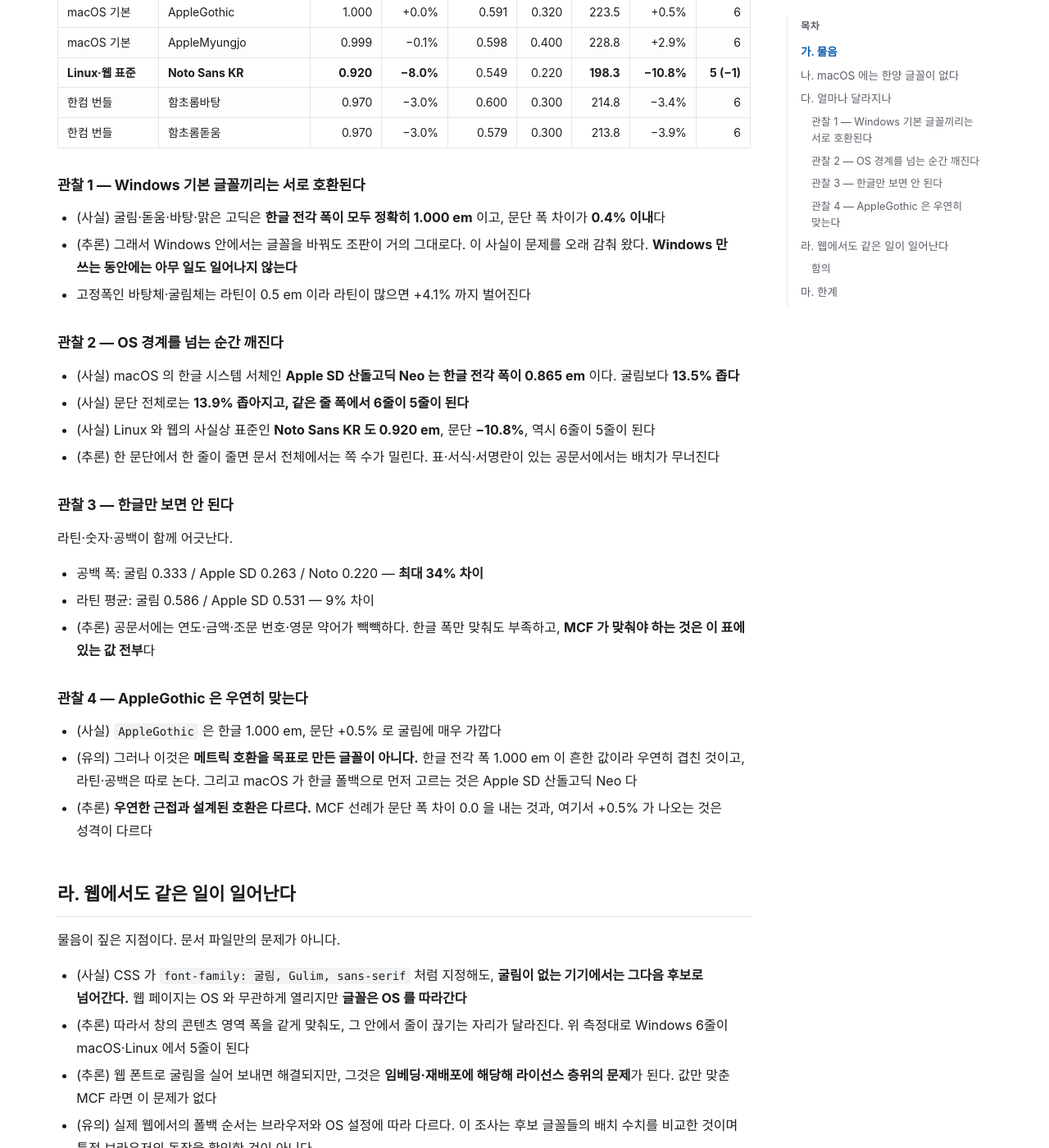
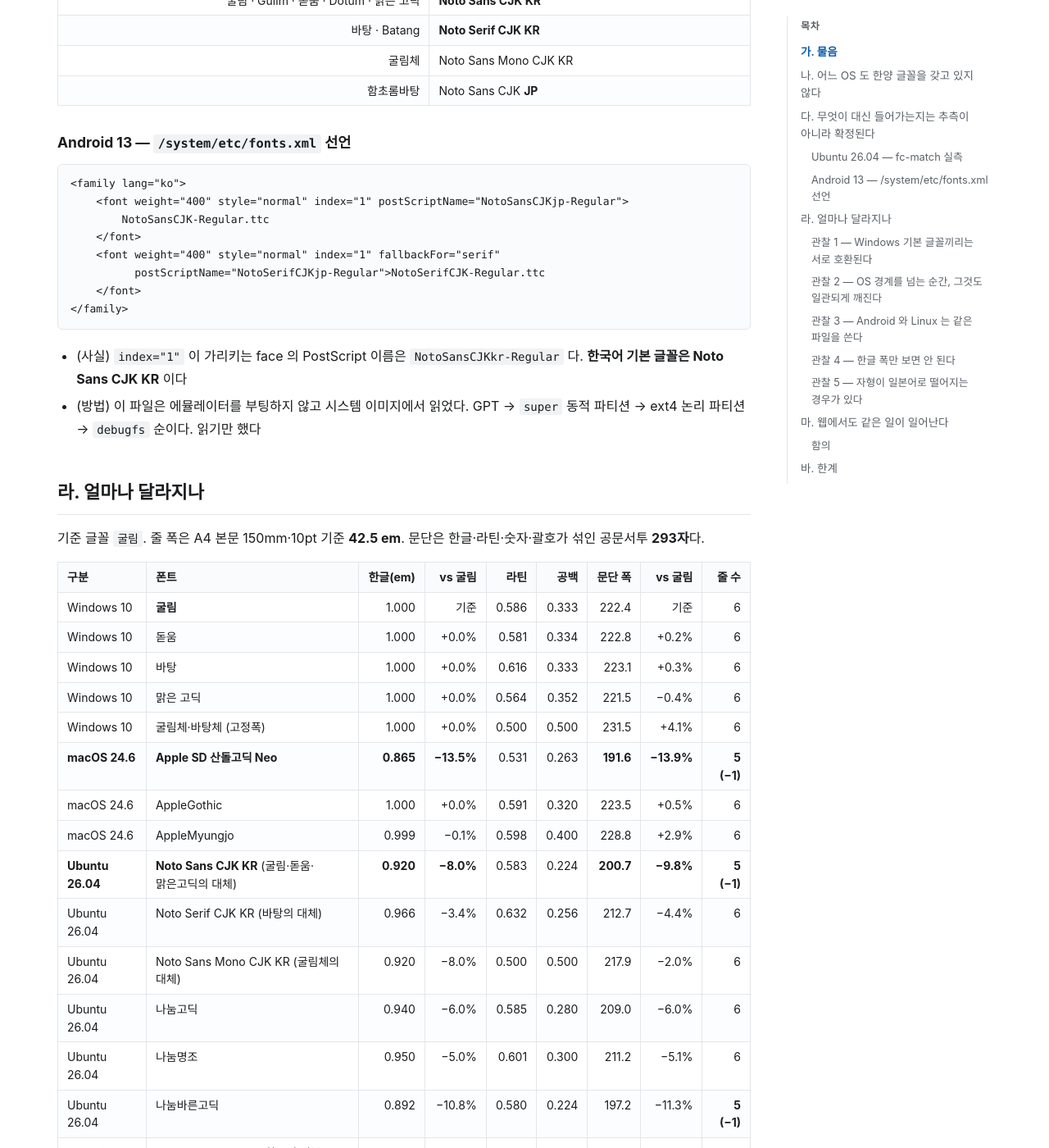
Before and after one commit to msjang/krigf26-font-eula-survey, a Jekyll site: the page built from findings-crossos.md, in a window 1280 px wide and 1400 px high, scrolled down 1376 px. Shown: the whole window at 82% size. Built offline with Jekyll 4.4.1, drawn with Linux system fonts in a browser that asks for light colours; our own code applies the rules of GitHub Pages for plain Markdown files; some of the changed text lies outside the part shown.

Commit message:
correct(crossos): Linux 대표값을 실제 배포판 글꼴로 교체하고, Android 13 을 추가
1) 무엇이 틀렸었나
   - Linux 를 Noto Sans KR 로 대표시키고 문단 폭 −10.8% 라고 적었다
   - 그 파일은 GitHub 에서 받은 Noto Sans KR 이고, 배포판이 실제로 쓰는
     Noto Sans CJK KR 과 다른 폰트다
   - 정정: Ubuntu 26.04 의 실제 대체 글꼴은 Noto Sans CJK KR 이고 −9.8% 다

2) 왜 틀렸나
   - 실물 리눅스를 확인하지 않고 이름이 비슷한 파일을 받아 대신 썼다
   - 대체 글꼴이 무엇인지도 추측이었다. 이제 fc-match 로 확정했다

3) 무엇이 늘었나
   - Ubuntu 26.04: 굴림·돋움·맑은고딕 → Noto Sans CJK KR (−9.8%, 6줄→5줄)
     바탕 → Noto Serif CJK KR (−4.4%), 굴림체 → Noto Sans Mono CJK KR (−2.0%)
     나눔고딕 −6.0% / 나눔명조 −5.1% / 나눔바른고딕 −11.3%
   - Android 13: fonts.xml 의 <family lang="ko"> 가 index=1 로
     Noto Sans CJK KR 을 지정한다. Ubuntu 와 버전(2.004)·측정값이 완전히 일치한다
   - Noto Sans CJK 의 KR 과 JP 는 배치 수치가 같다. fontconfig 이 ko 를 JP 로
     떨어뜨리는 것은 자형 문제이지 조판 문제가 아니라는 점을 관찰 5 에 적었다

4) 한계를 다시 썼다
   - macOS 폴백은 실측하지 않았음을 명시했다. Linux·Android 와 달리
     대체 규칙이 파일로 공개돼 있지 않다
   - Android 는 에뮬레이터 이미지이며 제조사 단말과 다를 수 있다

결론의 방향은 바뀌지 않는다. 확인한 네 플랫폼 중 굴림과 메트릭 호환인
기본 글꼴을 가진 곳은 한 곳도 없다.

Co-Authored-By: Claude <noreply@anthropic.com>

````diff
--- a/findings-crossos.md
+++ b/findings-crossos.md
@@ -1,8 +1,10 @@
 # OS 를 바꾸면 조판이 달라진다 — 그리고 웹에서도 같은 일이 일어난다
 
 - 조사일: 2026-09-29
+- 대상: Windows 10 (10.0.18363) · macOS 24.6 · **Ubuntu 26.04 LTS** · **Android 13 (SDK 33)** · 한컴오피스 한/글 12.30.0
 - 도구: [`tools/cross_os_metrics.py`](tools/cross_os_metrics.py)
 - 원자료: [`data/cross-os-metrics_2026-09-29.json`](data/cross-os-metrics_2026-09-29.json) · 설정: [`data/cross-os-metrics-config_2026-09-29.json`](data/cross-os-metrics-config_2026-09-29.json)
+- 대체 글꼴 확정 근거: [Ubuntu `fc-match` 출력](sources/fontconfig/ubuntu-26.04_fc-match_2026-09-29.md) · [Android `fonts.xml`](sources/fontconfig/android13_fonts-xml-ko_2026-09-29.md)
 
 ## 가. 물음
 
@@ -12,80 +14,122 @@
 >
 > 이게 중요한 게, 웹은 OS 무관하게 열리잖아. 거기서 창의 콘텐츠 영역이 동일하게 되었을 때 렌더링이 다른 거야. OS 기본 글꼴만 되면.
 
-**답: 맥은 한양 글꼴을 갖고 있지 않다. 그리고 실제로 달라진다 — 문단 폭 기준 최대 13.9%, 같은 폭에서 줄 수가 바뀐다.**
+**답: 맥도 리눅스도 안드로이드도 한양 글꼴을 갖고 있지 않다. 그리고 실제로 달라진다 — 문단 폭 기준 최대 13.9%, 같은 폭에서 줄 수가 바뀐다.**
 
-## 나. macOS 에는 한양 글꼴이 없다
+## 나. 어느 OS 도 한양 글꼴을 갖고 있지 않다
 
-- (사실) macOS 글꼴 **769 face 전수**에서 저작권 표시가 `HanYang I&C` 인 것은 **0종**이다
-- (사실) `굴림`·`바탕`·`돋움`·`궁서` 라는 이름의 글꼴도 **0종**이다. 로마자 표기(`Gulim`·`Batang`·`Dotum`·`Gungsuh`)로도 없다
-- (추론) Apple 은 한양정보통신으로부터 이 글꼴들을 라이선스하지 않았다. macOS 의 한글 시스템 서체는 `Apple SD 산돌고딕 Neo` 이고, `AppleGothic`·`AppleMyungjo` 가 보조로 들어 있다
-- (사실) Mac 에서 `굴림` 이 보인다면 그것은 **한컴오피스가 설치한 자체 빌드(2.24)** 다 ([Windows 판 대조 마.](findings-windows.md)). OS 가 준 것이 아니다
+- (사실) macOS 글꼴 **769 face 전수**에서 저작권 표시가 `HanYang I&C` 인 것은 **0종**, `굴림`·`바탕`·`돋움`·`궁서` 라는 이름도 **0종**이다. 로마자 표기로도 없다
+- (사실) Ubuntu 26.04 의 `:lang=ko` 글꼴은 **Noto CJK 계열과 나눔 계열**이다. 한양 글꼴은 없다
+- (사실) Android 13 의 `/system/fonts` 에 있는 한글 글꼴은 **`NotoSansCJK-Regular.ttc`·`NotoSerifCJK-Regular.ttc` 둘뿐**이다
+- (사실) Mac 에서 `굴림` 이 보인다면 그것은 **한컴오피스가 설치한 자체 빌드(2.24)** 다 ([Windows 판 대조](findings-windows.md)). OS 가 준 것이 아니다
 
-즉 한컴오피스를 설치하지 않은 Mac 에서 `굴림` 문서를 열면, 그 자리에 다른 글꼴이 들어간다.
+즉 Windows 밖에서 `굴림` 문서를 열면, 그 자리에 **반드시 다른 글꼴이 들어간다.**
 
-## 다. 얼마나 달라지나
+## 다. 무엇이 대신 들어가는지는 추측이 아니라 확정된다
+
+Linux 와 Android 는 대체 규칙이 파일로 공개돼 있어 **실측할 수 있다.**
+
+### Ubuntu 26.04 — `fc-match` 실측
+
+| 문서가 지정한 글꼴 | fontconfig 이 실제로 고르는 글꼴 |
+|---|---|
+| 굴림 · Gulim · 돋움 · Dotum · 맑은 고딕 | **Noto Sans CJK KR** |
+| 바탕 · Batang | **Noto Serif CJK KR** |
+| 굴림체 | Noto Sans Mono CJK KR |
+| 함초롬바탕 | Noto Sans CJK **JP** |
+
+### Android 13 — `/system/etc/fonts.xml` 선언
+
+```xml
+<family lang="ko">
+    <font weight="400" style="normal" index="1" postScriptName="NotoSansCJKjp-Regular">
+        NotoSansCJK-Regular.ttc
+    </font>
+    <font weight="400" style="normal" index="1" fallbackFor="serif"
+          postScriptName="NotoSerifCJKjp-Regular">NotoSerifCJK-Regular.ttc
+    </font>
+</family>
+```
+
+- (사실) `index="1"` 이 가리키는 face 의 PostScript 이름은 `NotoSansCJKkr-Regular` 다. **한국어 기본 글꼴은 Noto Sans CJK KR** 이다
+- (방법) 이 파일은 에뮬레이터를 부팅하지 않고 시스템 이미지에서 읽었다. GPT → `super` 동적 파티션 → ext4 논리 파티션 → `debugfs` 순이다. 읽기만 했다
+
+## 라. 얼마나 달라지나
 
 기준 글꼴 `굴림`. 줄 폭은 A4 본문 150mm·10pt 기준 **42.5 em**. 문단은 한글·라틴·숫자·괄호가 섞인 공문서투 **293자**다.
 
-| 구분 | 폰트 | 한글(em) | vs 굴림 | 라틴 평균 | 공백 | 문단 폭 | vs 굴림 | 줄 수 |
+| 구분 | 폰트 | 한글(em) | vs 굴림 | 라틴 | 공백 | 문단 폭 | vs 굴림 | 줄 수 |
 |---|---|---:|---:|---:|---:|---:|---:|---:|
-| Windows 기본 | **굴림** | 1.000 | 기준 | 0.586 | 0.333 | 222.4 | 기준 | 6 |
-| Windows 기본 | 돋움 | 1.000 | +0.0% | 0.581 | 0.334 | 222.8 | +0.2% | 6 |
-| Windows 기본 | 바탕 | 1.000 | +0.0% | 0.616 | 0.333 | 223.1 | +0.3% | 6 |
-| Windows 기본 | 맑은 고딕 | 1.000 | +0.0% | 0.564 | 0.352 | 221.5 | −0.4% | 6 |
-| Windows 기본 | 바탕체 (고정폭) | 1.000 | +0.0% | 0.500 | 0.500 | 231.5 | +4.1% | 6 |
-| **macOS 기본** | **Apple SD 산돌고딕 Neo** | **0.865** | **−13.5%** | 0.531 | 0.263 | **191.6** | **−13.9%** | **5 (−1)** |
-| macOS 기본 | AppleGothic | 1.000 | +0.0% | 0.591 | 0.320 | 223.5 | +0.5% | 6 |
-| macOS 기본 | AppleMyungjo | 0.999 | −0.1% | 0.598 | 0.400 | 228.8 | +2.9% | 6 |
-| **Linux·웹 표준** | **Noto Sans KR** | **0.920** | **−8.0%** | 0.549 | 0.220 | **198.3** | **−10.8%** | **5 (−1)** |
+| Windows 10 | **굴림** | 1.000 | 기준 | 0.586 | 0.333 | 222.4 | 기준 | 6 |
+| Windows 10 | 돋움 | 1.000 | +0.0% | 0.581 | 0.334 | 222.8 | +0.2% | 6 |
+| Windows 10 | 바탕 | 1.000 | +0.0% | 0.616 | 0.333 | 223.1 | +0.3% | 6 |
+| Windows 10 | 맑은 고딕 | 1.000 | +0.0% | 0.564 | 0.352 | 221.5 | −0.4% | 6 |
+| Windows 10 | 굴림체·바탕체 (고정폭) | 1.000 | +0.0% | 0.500 | 0.500 | 231.5 | +4.1% | 6 |
+| **macOS 24.6** | **Apple SD 산돌고딕 Neo** | **0.865** | **−13.5%** | 0.531 | 0.263 | **191.6** | **−13.9%** | **5 (−1)** |
+| macOS 24.6 | AppleGothic | 1.000 | +0.0% | 0.591 | 0.320 | 223.5 | +0.5% | 6 |
+| macOS 24.6 | AppleMyungjo | 0.999 | −0.1% | 0.598 | 0.400 | 228.8 | +2.9% | 6 |
+| **Ubuntu 26.04** | **Noto Sans CJK KR** (굴림·돋움·맑은고딕의 대체) | **0.920** | **−8.0%** | 0.583 | 0.224 | **200.7** | **−9.8%** | **5 (−1)** |
+| Ubuntu 26.04 | Noto Serif CJK KR (바탕의 대체) | 0.966 | −3.4% | 0.632 | 0.256 | 212.7 | −4.4% | 6 |
+| Ubuntu 26.04 | Noto Sans Mono CJK KR (굴림체의 대체) | 0.920 | −8.0% | 0.500 | 0.500 | 217.9 | −2.0% | 6 |
+| Ubuntu 26.04 | 나눔고딕 | 0.940 | −6.0% | 0.585 | 0.280 | 209.0 | −6.0% | 6 |
+| Ubuntu 26.04 | 나눔명조 | 0.950 | −5.0% | 0.601 | 0.300 | 211.2 | −5.1% | 6 |
+| Ubuntu 26.04 | 나눔바른고딕 | 0.892 | −10.8% | 0.580 | 0.224 | 197.2 | −11.3% | **5 (−1)** |
+| **Android 13** | **Noto Sans CJK KR** (한국어 기본) | **0.920** | **−8.0%** | 0.583 | 0.224 | **200.7** | **−9.8%** | **5 (−1)** |
+| Android 13 | Noto Serif CJK KR (serif) | 0.966 | −3.4% | 0.629 | 0.258 | 212.5 | −4.5% | 6 |
 | 한컴 번들 | 함초롬바탕 | 0.970 | −3.0% | 0.600 | 0.300 | 214.8 | −3.4% | 6 |
 | 한컴 번들 | 함초롬돋움 | 0.970 | −3.0% | 0.579 | 0.300 | 213.8 | −3.9% | 6 |
 
 ### 관찰 1 — Windows 기본 글꼴끼리는 서로 호환된다
 
 - (사실) 굴림·돋움·바탕·맑은 고딕은 **한글 전각 폭이 모두 정확히 1.000 em** 이고, 문단 폭 차이가 **0.4% 이내**다
-- (추론) 그래서 Windows 안에서는 글꼴을 바꿔도 조판이 거의 그대로다. 이 사실이 문제를 오래 감춰 왔다. **Windows 만 쓰는 동안에는 아무 일도 일어나지 않는다**
-- 고정폭인 바탕체·굴림체는 라틴이 0.5 em 이라 라틴이 많으면 +4.1% 까지 벌어진다
+- (추론) 그래서 Windows 안에서는 글꼴을 바꿔도 조판이 거의 그대로다. **이 사실이 문제를 오래 감춰 왔다.** Windows 만 쓰는 동안에는 아무 일도 일어나지 않는다
 
-### 관찰 2 — OS 경계를 넘는 순간 깨진다
+### 관찰 2 — OS 경계를 넘는 순간, 그것도 일관되게 깨진다
 
-- (사실) macOS 의 한글 시스템 서체인 **Apple SD 산돌고딕 Neo 는 한글 전각 폭이 0.865 em** 이다. 굴림보다 **13.5% 좁다**
-- (사실) 문단 전체로는 **13.9% 좁아지고, 같은 줄 폭에서 6줄이 5줄이 된다**
-- (사실) Linux 와 웹의 사실상 표준인 **Noto Sans KR 도 0.920 em**, 문단 **−10.8%**, 역시 6줄이 5줄이 된다
-- (추론) 한 문단에서 한 줄이 줄면 문서 전체에서는 쪽 수가 밀린다. 표·서식·서명란이 있는 공문서에서는 배치가 무너진다
+- (사실) **Windows 밖의 한글 기본 글꼴은 하나도 1.000 em 이 아니다.** macOS 0.865, Linux·Android 0.920 이다
+- (사실) 굴림 문서의 문단이 **macOS −13.9%, Ubuntu −9.8%, Android −9.8%** 로 좁아지고, 세 경우 모두 같은 줄 폭에서 **6줄이 5줄이 된다**
+- (추론) 한 문단에서 한 줄이 줄면 문서 전체에서는 쪽이 밀린다. 표·서식·서명란이 있는 공문서에서는 배치가 무너진다
+- (유의) AppleGothic·AppleMyungjo 는 1.000 em 에 가깝지만, macOS 가 한글 폴백으로 먼저 고르는 것은 Apple SD 산돌고딕 Neo 다
 
-### 관찰 3 — 한글만 보면 안 된다
+### 관찰 3 — Android 와 Linux 는 같은 파일을 쓴다
 
-라틴·숫자·공백이 함께 어긋난다.
+- (사실) Android 13 과 Ubuntu 26.04 의 `Noto Sans CJK KR` 은 **버전이 같고(2.004) 측정값이 완전히 일치**한다 — 한글 0.920, 라틴 0.583, 공백 0.224, 문단 200.68
+- (추론) 즉 **모바일과 데스크톱 리눅스가 같은 조판 결과를 낸다.** 반대로 말하면, 이 계열 전체가 굴림과 한꺼번에 어긋나 있다
+- (사실) Noto Serif 는 미세하게 다르다 (라틴 0.629 대 0.632). 빌드 버전이 다르기 때문이다
 
-- 공백 폭: 굴림 0.333 / Apple SD 0.263 / Noto 0.220 — **최대 34% 차이**
+### 관찰 4 — 한글 폭만 보면 안 된다
+
+- 공백 폭: 굴림 0.333 / Apple SD 0.263 / Noto CJK 0.224 — **최대 33% 차이**
 - 라틴 평균: 굴림 0.586 / Apple SD 0.531 — 9% 차이
 - (추론) 공문서에는 연도·금액·조문 번호·영문 약어가 빽빽하다. 한글 폭만 맞춰도 부족하고, **MCF 가 맞춰야 하는 것은 이 표에 있는 값 전부**다
 
-### 관찰 4 — AppleGothic 은 우연히 맞는다
+### 관찰 5 — 자형이 일본어로 떨어지는 경우가 있다
 
-- (사실) `AppleGothic` 은 한글 1.000 em, 문단 +0.5% 로 굴림에 매우 가깝다
-- (유의) 그러나 이것은 **메트릭 호환을 목표로 만든 글꼴이 아니다.** 한글 전각 폭 1.000 em 이 흔한 값이라 우연히 겹친 것이고, 라틴·공백은 따로 논다. 그리고 macOS 가 한글 폴백으로 먼저 고르는 것은 Apple SD 산돌고딕 Neo 다
-- (추론) **우연한 근접과 설계된 호환은 다르다.** MCF 선례가 문단 폭 차이 0.0 을 내는 것과, 여기서 +0.5% 가 나오는 것은 성격이 다르다
+- (사실) Ubuntu 에서 `함초롬바탕` 과 `sans-serif:lang=ko` 는 **Noto Sans CJK JP** 로 해석된다. Android 의 `fonts.xml` 도 속성에는 `postScriptName="NotoSansCJKjp-Regular"` 라고 적혀 있다 (실제 선택은 `index="1"` 이 하므로 KR 이다)
+- (사실) 다만 **Noto Sans CJK 의 KR 과 JP 는 배치 수치가 동일**하다. 측정값이 완전히 같았다
+- (추론) 따라서 이것은 **조판 문제가 아니라 자형 문제**다. 한자·일부 한글 주변 글리프가 일본 지역 자형으로 나온다. 폭은 그대로이므로 이 조사의 결론에는 영향이 없다
 
-## 라. 웹에서도 같은 일이 일어난다
+## 마. 웹에서도 같은 일이 일어난다
 
 물음이 짚은 지점이다. 문서 파일만의 문제가 아니다.
 
 - (사실) CSS 가 `font-family: 굴림, Gulim, sans-serif` 처럼 지정해도, **굴림이 없는 기기에서는 그다음 후보로 넘어간다.** 웹 페이지는 OS 와 무관하게 열리지만 **글꼴은 OS 를 따라간다**
-- (추론) 따라서 창의 콘텐츠 영역 폭을 같게 맞춰도, 그 안에서 줄이 끊기는 자리가 달라진다. 위 측정대로 Windows 6줄이 macOS·Linux 에서 5줄이 된다
+- (사실) 그 "다음 후보" 가 무엇인지는 위에서 확정했다. Linux 는 `fc-match` 가, Android 는 `fonts.xml` 이 답을 준다. **Noto Sans CJK KR, 굴림보다 8% 좁다**
+- (추론) 따라서 창의 콘텐츠 영역 폭을 픽셀 단위로 같게 맞춰도, 그 안에서 줄이 끊기는 자리가 달라진다. 위 측정대로 Windows 6줄이 macOS·Linux·Android 에서 5줄이 된다
 - (추론) 웹 폰트로 굴림을 실어 보내면 해결되지만, 그것은 **임베딩·재배포에 해당해 라이선스 층위의 문제**가 된다. 값만 맞춘 MCF 라면 이 문제가 없다
-- (유의) 실제 웹에서의 폴백 순서는 브라우저와 OS 설정에 따라 다르다. 이 조사는 후보 글꼴들의 배치 수치를 비교한 것이며 특정 브라우저의 동작을 확인한 것이 아니다
+- (유의) 브라우저는 fontconfig 을 그대로 따르지 않을 수 있다. 이 조사는 OS 가 선언한 대체 글꼴과 그 배치 수치를 확인한 것이며, 특정 브라우저의 동작을 측정한 것이 아니다
 
 ### 함의
 
-- (추론) "OS 기본 글꼴만으로 동일한 렌더링" 을 얻으려면, **각 OS 의 기본 글꼴 중 하나가 굴림 계열과 메트릭 호환이어야 한다.** 현재는 어느 OS 도 그렇지 않다
-- 그러므로 선택지는 둘이다. **문서가 글꼴을 싣고 다니거나(라이선스 문제), 모든 OS 가 같은 수치의 자유 글꼴을 갖거나(MCF).** 해외가 후자를 택한 이유가 여기 있다
+- (추론) "OS 기본 글꼴만으로 동일한 렌더링" 을 얻으려면, **각 OS 의 기본 글꼴 중 하나가 굴림 계열과 메트릭 호환이어야 한다.** 확인한 네 플랫폼 중 그런 곳은 **한 곳도 없다**
+- (추론) 그러므로 선택지는 둘이다. **문서가 글꼴을 싣고 다니거나(라이선스 문제), 모든 OS 가 같은 수치의 자유 글꼴을 갖거나(MCF).** 해외가 후자를 택한 이유가 여기 있다
+- (사실) 그리고 MCF 쪽 길은 이미 열려 있다. Noto CJK 도 나눔도 **OFL 1.1 + fsType 0** 이다 ([내장 라이선스 전수 조사](findings-licenses.md)). 값만 맞춘 판본을 만들어 배포하는 데 라이선스상 장애가 없다
 
-## 마. 한계
+## 바. 한계
 
 - 줄 수 계산은 **공백 기준 단순 배치**다. 실제 워드프로세서·브라우저의 금칙 처리, 자간 조정, 한글 줄바꿈 규칙과 다르다. 경향을 보기 위한 값이다
-- 폴백으로 어떤 글꼴이 실제 선택되는지는 **응용프로그램·브라우저마다 다르다.** 이 측정은 후보 글꼴들의 수치를 대조한 것이다
-- 한글 표본은 음절 300자다. 전수(11,172자)를 잰 것이 아니다. 다만 측정한 모든 글꼴에서 **고유 폭이 1종**으로 나와, 표본을 늘려도 값이 달라지지 않을 것으로 본다
-- macOS 는 이 컴퓨터(24.6.0), Windows 는 10 (10.0.18363) 판본이다
-- Noto Sans KR 은 가변 글꼴(VF)의 기본 인스턴스를 읽었다. 굵기를 바꾸면 값이 달라질 수 있다
+- **macOS 의 폴백은 실측하지 않았다.** Linux·Android 와 달리 대체 규칙이 파일로 공개돼 있지 않고 응용프로그램이 고르기 때문이다. Apple SD 산돌고딕 Neo 는 macOS 의 한글 시스템 서체라는 근거로 골랐다
+- 한글 표본은 음절 300자다. 전수(11,172자)를 잰 것이 아니다. 다만 측정한 **모든 글꼴에서 고유 폭이 1종**으로 나와, 표본을 늘려도 값이 달라지지 않을 것으로 본다
+- Android 는 `google_apis/x86_64` 에뮬레이터 이미지다. 제조사 단말은 자체 글꼴을 추가하므로 폴백이 다를 수 있다
+- Ubuntu 는 `fonts-noto-cjk`·`fonts-nanum` 이 설치된 상태다. 설치 구성이 다르면 `fc-match` 결과가 달라진다
+- 굵기(weight)는 Regular 만 측정했다. Bold 는 값이 다를 수 있다
````
